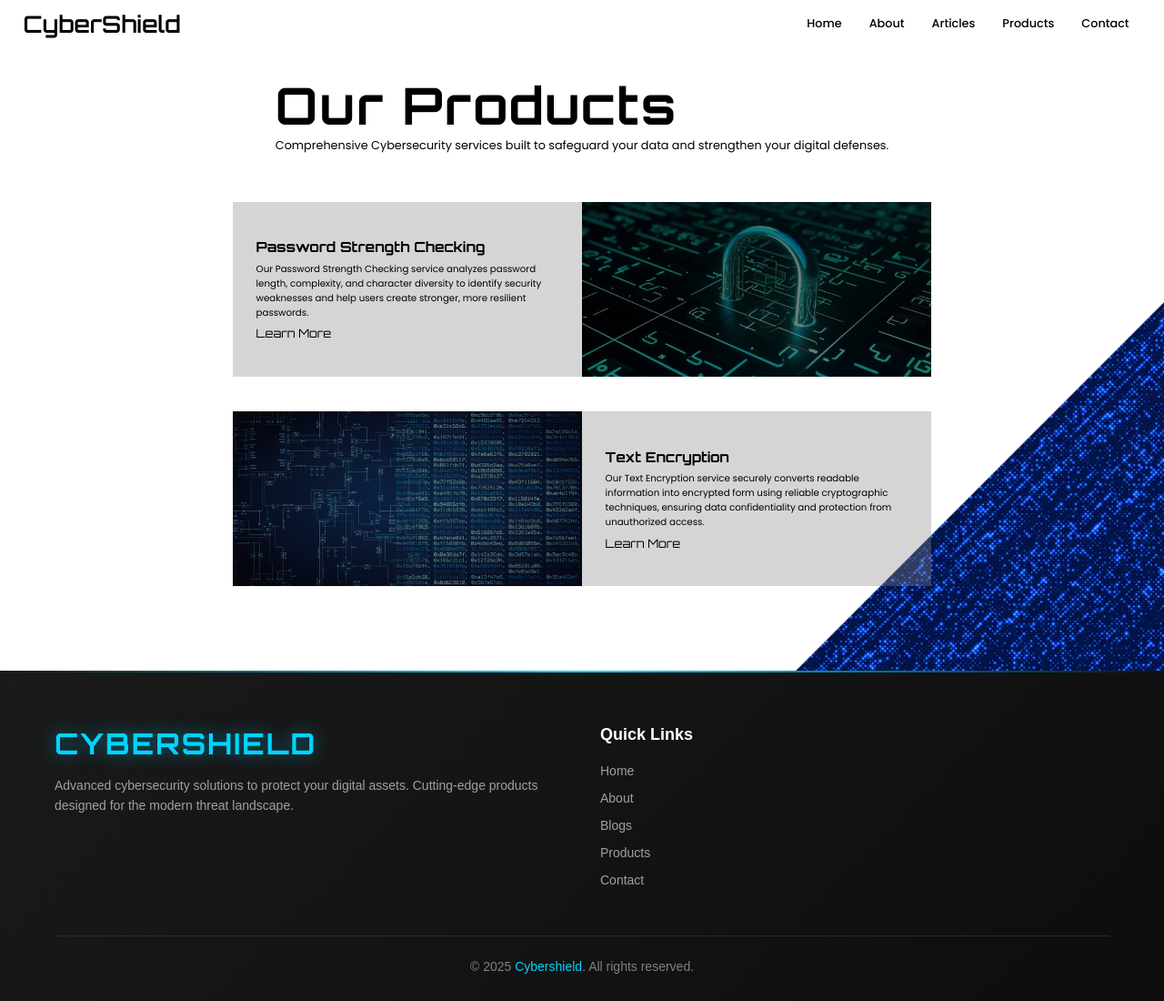
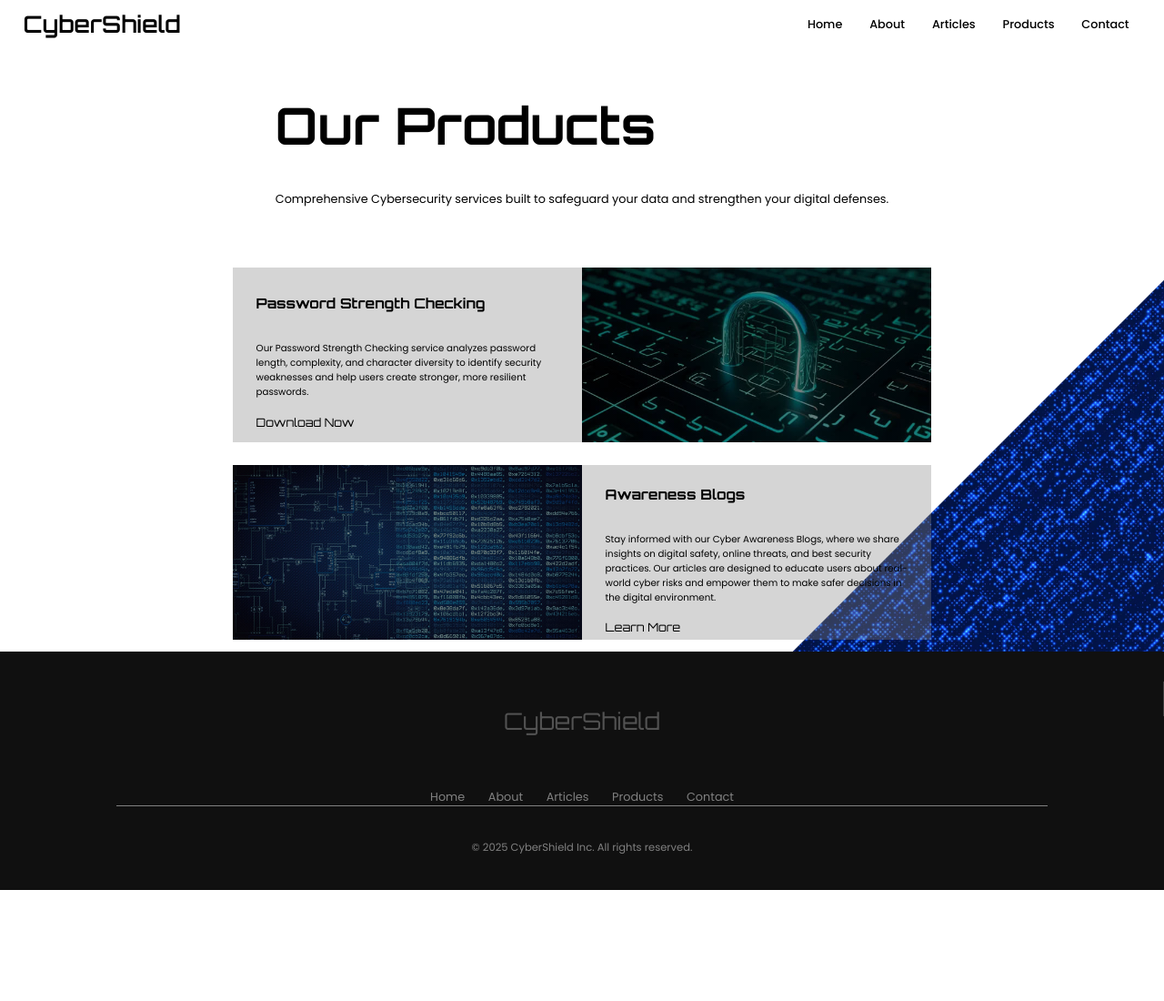
Before and after one commit to MuhammadTalha15/CyberShield, a plain HTML site: page product.html in a window 1280 px wide. Shown: the whole page at 91% size. After the commit the page ends 978 px from the top, so only its background shows below. Drawn offline with Linux system fonts and the light colour scheme.

Commit message:
Production

```diff
--- a/product.html
+++ b/product.html
@@ -40,6 +40,7 @@
   </header>
 
   <main class="main-content">
+
     <div class="container">
 
       <div class="page-header">
@@ -56,7 +57,7 @@
             <p class="ser-sec-par">Our Password Strength Checking service analyzes password length,
               complexity, and character diversity to identify security weaknesses and help users create
               stronger, more resilient passwords.</p>
-            <a href="#" class="ser-sec-a">Learn More</a>
+            <a href="#" id="download" class="ser-sec-a">Download Now</a>
           </div>
           <div class="sec sec-pic1">
 
@@ -69,11 +70,9 @@
           </div>
 
           <div class="sec">
-            <h3 class="ser-sec-head">Text Encryption</h3>
-            <p class="ser-sec-par">Our Text Encryption service securely converts readable information into
-              encrypted form using reliable cryptographic techniques, ensuring data confidentiality and
-              protection from unauthorized access.</p>
-            <a href="#" class="ser-sec-a">Learn More</a>
+            <h3 class="ser-sec-head">Awareness Blogs</h3>
+            <p class="ser-sec-par">Stay informed with our Cyber Awareness Blogs, where we share insights on digital safety, online threats, and best security practices. Our articles are designed to educate users about real-world cyber risks and empower them to make safer decisions in the digital environment.</p>
+            <a href="article.html" class="ser-sec-a">Learn More</a>
           </div>
         </div>
 
@@ -81,34 +80,19 @@
     </div>
   </main>
 
-  <footer>
-    <div class="footer-container">
-      <div class="footer-top">
-        <div class="footer-brand">
-          <div class="footer-logo">Cybershield</div>
-          <p class="footer-description">
-            Advanced cybersecurity solutions to protect your digital assets.
-            Cutting-edge products designed for the modern threat landscape.
-          </p>
+  <footer class="ftr" style="height: auto;">
+        <h4 class="ftr-logo-en">CyberShield</h4>
+        <div class="lnk">
+            <a class="ftr-a" href="index.html">Home</a>
+            <a class="ftr-a" href="about.html">About</a>
+            <a class="ftr-a" href="article.html">Articles</a>
+            <a class="ftr-a" href="product.html">Products</a>
+            <a class="ftr-a" href="contact.html">Contact</a>
         </div>
 
-        <div class="footer-links">
-          <h3>Quick Links</h3>
-          <ul>
-            <li><a href="#home">Home</a></li>
-            <li><a href="#about">About</a></li>
-            <li><a href="#blogs">Blogs</a></li>
-            <li><a href="#products">Products</a></li>
-            <li><a href="#contact">Contact</a></li>
-          </ul>
-        </div>
-      </div>
+        <p class="ftr-end-par">© 2025 CyberShield Inc. All rights reserved.</p>
+    </footer>
 
-      <div class="footer-bottom">
-        <p>&copy; 2025 <span>Cybershield</span>. All rights reserved.</p>
-      </div>
-    </div>
-  </footer>
 
   <script src="script/main.js"></script>
 
--- a/script/main.js
+++ b/script/main.js
@@ -18,7 +18,7 @@ const toTop = document.getElementById('top');
 
 window.addEventListener('scroll', ()=> {
     if (window.scrollY > 500) {
-        toTop.style.transform = `translateX(0)`;
+        toTop.style.transform = `translateX(1vmax)`;
     }
     else{
         toTop.style.transform = `translateX(12vmax)`;
@@ -32,9 +32,9 @@ toTop.addEventListener('click', () => {
 
 // DOWNLOAD FILE -------------
 
-// const link = document.getElementById('download');
+const link = document.getElementById('download');
 
-// link.addEventListener('click', () => {
-//     link.href = "./services/download.html";
-//     link.download = "download.html";
-// })
+link.addEventListener('click', () => {
+    link.href = "./services/download.html";
+    link.download = "download.html";
+})
--- a/styles/Footer.css
+++ b/styles/Footer.css
@@ -1,148 +1,49 @@
-* {
-    margin: 0;
-    padding: 0;
-    box-sizing: border-box;
-}
 
-body {
-    font-family: 'Arial', sans-serif;
-    background: #f5f5f5;
-    min-height: 100vh;
+.ftr{
+    height: 17vmax;
+    width: 100%;
+    background-color: rgb(16, 16, 16);
     display: flex;
+    align-items: center;
+    justify-content: center;
     flex-direction: column;
 }
 
-.content {
-    flex: 1;
-    padding: 40px;
-    text-align: center;
+.lnk{
+    height: 50%;
+    width: 80%;
+    border-bottom: 1px solid gray;
+    display: flex;
+    align-items: center;
+    justify-content: center;
+    gap: 2vmax;
 }
 
-footer {
-    width: 100%;
-    background: linear-gradient(135deg, #1a1a1a 0%, #0d0d0d 100%);
-    color: #e0e0e0;
-    padding: 60px 0 30px;
-    position: relative;
-    overflow: hidden;
+.ftr-a{
+    font-size: 1vmax;
+    color: gray;
+    font-family: Poppins, sans-serif;
+    text-decoration: none;
+    transition: 0.3s ease-in-out;
 }
 
-footer::before {
-    content: '';
-    position: absolute;
-    top: 0;
-    left: 0;
-    right: 0;
-    height: 2px;
-    background: linear-gradient(90deg, transparent, #00d4ff, transparent);
+.ftr-a:hover{
+    color: rgb(209, 209, 209);
 }
 
-.footer-container {
-    max-width: 1200px;
-    margin: 0 auto;
-    padding: 0 20px;
+.ftr-end-par{
+    font-size: .9vmax;
+    color: gray;
+    font-family: Poppins, sans-serif;
+    text-decoration: none;
+    padding: 2vmax 0;
 }
 
-.footer-top {
-    display: flex;
-    justify-content: space-between;
-    flex-wrap: wrap;
-    gap: 40px;
-    margin-bottom: 40px;
+.ftr-logo-en{
+    font-size: 2vmax;
+    color: rgb(82, 82, 82);
+    font-weight: 400;
+    font-family: 'Orbitron', sans-serif;
+    padding: 2vmax 0;
+    user-select: none;
 }
-
-.footer-brand {
-    flex: 1;
-    min-width: 250px;
-}
-
-.footer-logo {
-    font-family: 'Orbitron', sans-serif;
-    font-size: 32px;
-    font-weight: 700;
-    color: #00d4ff;
-    margin-bottom: 15px;
-    text-transform: uppercase;
-    letter-spacing: 2px;
-    text-shadow: 0 0 20px rgba(0, 212, 255, 0.5);
-}
-
-.footer-description {
-    color: #a0a0a0;
-    line-height: 1.6;
-    font-size: 14px;
-}
-
-.footer-links {
-    flex: 1;
-    min-width: 200px;
-}
-
-.footer-links h3 {
-    color: #fff;
-    font-size: 18px;
-    margin-bottom: 20px;
-    font-weight: 600;
-}
-
-.footer-links ul {
-    list-style: none;
-}
-
-.footer-links ul li {
-    margin-bottom: 12px;
-}
-
-.footer-links ul li a {
-    color: #a0a0a0;
-    text-decoration: none;
-    font-size: 14px;
-    transition: all 0.3s ease;
-    display: inline-block;
-    position: relative;
-}
-
-.footer-links ul li a::before {
-    content: '';
-    position: absolute;
-    bottom: -2px;
-    left: 0;
-    width: 0;
-    height: 2px;
-    background: #00d4ff;
-    transition: width 0.3s ease;
-}
-
-.footer-links ul li a:hover {
-    color: #00d4ff;
-    transform: translateX(5px);
-}
-
-.footer-links ul li a:hover::before {
-    width: 100%;
-}
-
-.footer-bottom {
-    border-top: 1px solid #2a2a2a;
-    padding-top: 25px;
-    text-align: center;
-}
-
-.footer-bottom p {
-    color: #808080;
-    font-size: 14px;
-}
-
-.footer-bottom p span {
-    color: #00d4ff;
-}
-
-@media (max-width: 768px) {
-    .footer-top {
-        flex-direction: column;
-    }
-
-    .footer-logo {
-        font-size: 28px;
-    }
-}
--- a/styles/Navbar.css
+++ b/styles/Navbar.css
@@ -85,6 +85,7 @@
     font-weight: 500;
     transition: 0.3s;
     transform: translateX(12vmax);
+    color: #000;
 }
 
 .top:hover{
--- a/styles/loader.css
+++ b/styles/loader.css
@@ -4,6 +4,8 @@
     height: 100vh;
     width: 100%;
     background-color: #060606;
+    top: 0;
+    left: 0;
     position: fixed;
     display: flex;
     align-items: center;
--- a/styles/product.css
+++ b/styles/product.css
@@ -14,31 +14,26 @@ body {
 }
 
 .main-content {
-  padding: 80px 20px;
-  min-height: calc(100vh - 80px);
+  padding-top: 5vmax;
+  height: auto;
   background-color: #FFFFFF;
   background-image: url(../assets/wall.png);
   background-size: cover;
   background-position: center;
-}
-
-.container {
-  max-width: 100%;
-  /* margin: 0 auto; */
   display: flex;
   align-items: center;
   justify-content: center;
   flex-direction: column;
 }
 
-.page-header {
-  text-align: center;
-  /* margin-bottom: 80px; */
-  /* border: 1px solid; */
+.container {
+  width: 80%;
+  /* margin: 0 auto; */
   display: flex;
-  align-items: flex-start;
+  align-items: center;
   justify-content: center;
   flex-direction: column;
+  /* border: 1px solid; */
 }
 
 .page-title {
@@ -46,8 +41,7 @@ body {
   font-size: 56px;
   font-weight: 700;
   color: #000000;
-  margin: 0;
-  letter-spacing: 2px;
+  /* margin: 0; */
 }
 
 .page-title-head {
@@ -62,7 +56,6 @@ body {
   justify-content: center;
   flex-direction: column;
   width: 60vmax;
-  gap: 1vmax;
   margin-top: 40px;
   /* border: 1px solid; */
 }
@@ -101,6 +94,7 @@ body {
 }
 
 .ser-sec-a {
+  width: auto;
   color: #000;
   text-decoration: none;
   font-family: var(--Orbit);
@@ -121,124 +115,3 @@ body {
 }
 
 /* ------------------------------------ */
-
-@media (max-width: 768px) {
-  .navdiv {
-    flex-direction: column;
-    gap: 20px;
-  }
-
-  .logo a {
-    padding-left: 0;
-  }
-
-  .navdiv ul {
-    padding-right: 0;
-    gap: 20px;
-    flex-wrap: wrap;
-    justify-content: center;
-  }
-
-  .navdiv ul li a {
-    font-size: 14px;
-  }
-
-  .main-content {
-    padding: 60px 20px;
-  }
-
-  .page-title {
-    font-size: 42px;
-  }
-
-  .product-grid {
-    grid-template-columns: 1fr;
-    gap: 40px;
-  }
-
-  .product-card {
-    height: auto;
-    min-height: 500px;
-  }
-
-  .card-header,
-  .card-body,
-  .card-footer {
-    padding: 30px;
-  }
-
-  .card-title {
-    font-size: 28px;
-  }
-
-  .card-description {
-    font-size: 16px;
-  }
-}
-
-@media (max-width: 480px) {
-  .navbar {
-    padding: 15px 10px;
-  }
-
-  .navdiv ul {
-    gap: 15px;
-  }
-
-  .navdiv ul li a {
-    font-size: 13px;
-  }
-
-  .main-content {
-    padding: 50px 15px;
-  }
-
-  .page-header {
-    margin-bottom: 50px;
-  }
-
-  .page-title {
-    font-size: 32px;
-  }
-
-  .product-grid {
-    gap: 30px;
-  }
-
-  .card-header,
-  .card-body,
-  .card-footer {
-    padding: 25px;
-  }
-
-  .card-title {
-    font-size: 24px;
-  }
-
-  .card-description {
-    font-size: 15px;
-  }
-
-  .download-btn {
-    padding: 15px 30px;
-    font-size: 14px;
-  }
-}
-
-@media (max-width: 360px) {
-  .logo a {
-    font-size: 20px;
-  }
-
-  .page-title {
-    font-size: 28px;
-  }
-
-  .card-title {
-    font-size: 22px;
-  }
-
-  .card-description {
-    font-size: 14px;
-  }
-}
--- a/styles/style.css
+++ b/styles/style.css
@@ -394,7 +394,7 @@ html {
 .offer {
     height: 100vh;
     width: 100%;
-    background-image: linear-gradient(rgba(0, 0, 0, 0.7), rgba(0, 0, 0, 0.7)), url(../assets/last.webp);
+    background-image: linear-gradient(rgba(0, 0, 0, 0.7), rgba(0, 0, 0, 0.7)), url(../assets/comp.webp);
     background-size: cover;
     background-position: center;
     display: flex;
```
Also changed, not shown: about.html (+18 -36 lines), article.html (+13 -0 lines), contact.html (+11 -26 lines), index.html (+20 -37 lines), styles/article.css (+7 -5 lines), assets/comp.webp (added), assets/photo-1449157291145-7efd050a4d0e.jpg (added).
